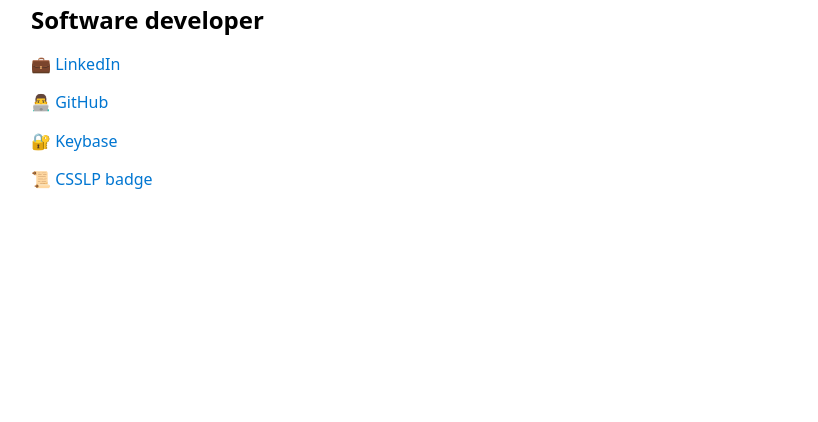
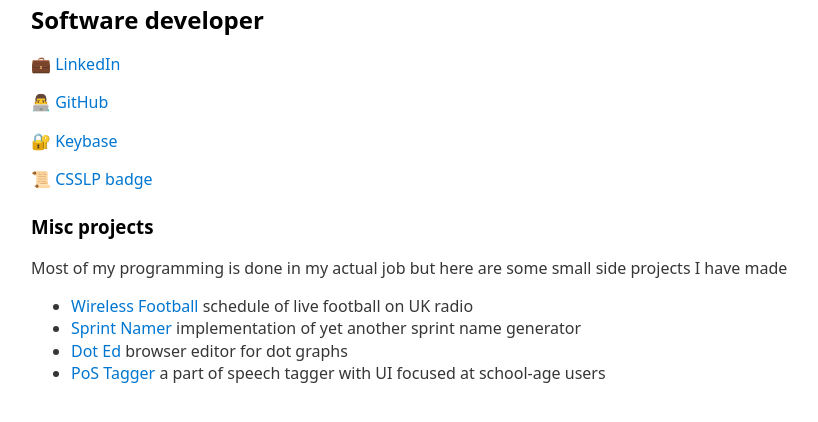
Before and after one commit to shaftoe44/whitford.io, a plain HTML site: page index.html in a window 1280 px wide. Shown: the part 94-516 px from the top of the page, without its empty margins (209-1027 px from the left). Drawn offline with nearby package versions, Linux system fonts and the light colour scheme.

Commit message:
add side projects

```diff
--- a/index.html
+++ b/index.html
@@ -19,6 +19,16 @@
     <p>👨‍💻    <a href='https://github.com/shaftoe44/'>GitHub</a></p>
     <p>🔐    <a href='https://keybase.io/danielwhitford'>Keybase</a></p>
     <p>📜    <a href='https://www.youracclaim.com/badges/abdf9f6b-1965-4b75-af4f-6b3747f71b9d'>CSSLP badge</a></p>
+
+    <h3>Misc projects</h3>
+    <p>Most of my programming is done in my actual job but here are some small side projects I have made</p>
+    <ul>
+    <li><a href='https://wirelessfootball.co.uk/'>Wireless Football</a> schedule of live football on UK radio</li>
+    <li><a href='https://shaftoe44.github.io/sprint-namr/'>Sprint Namer</a> implementation of yet another sprint name generator</li>
+    <li><a href='https://shaftoe44.github.io/DotEd/'>Dot Ed</a> browser editor for dot graphs</li>
+    <li><a href='https://shaftoe44.github.io/taggr-ui/'>PoS Tagger</a> a part of speech tagger with UI focused at school-age users</li>
+</ul>
+
 </body>
 
 </html>
```
